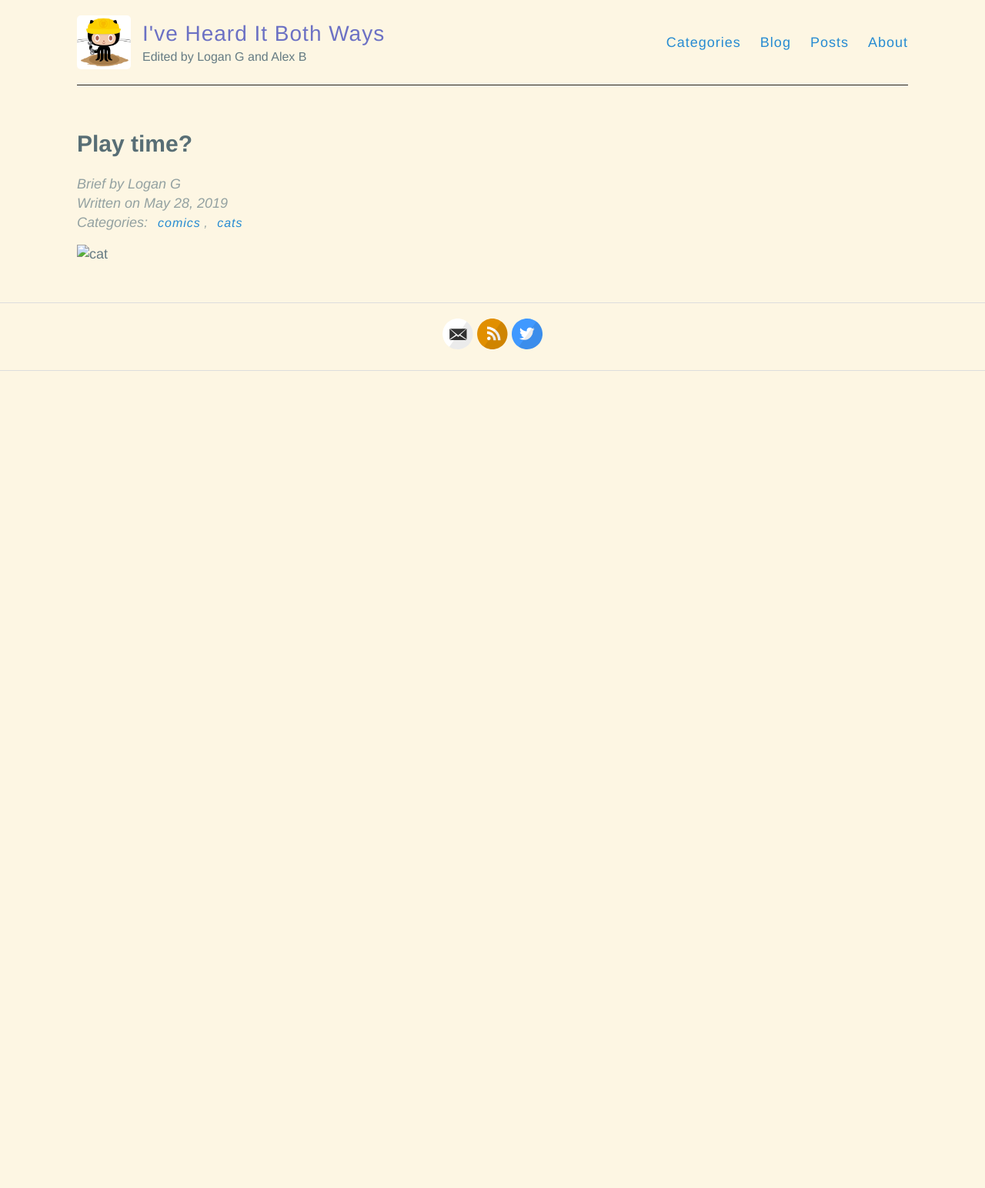
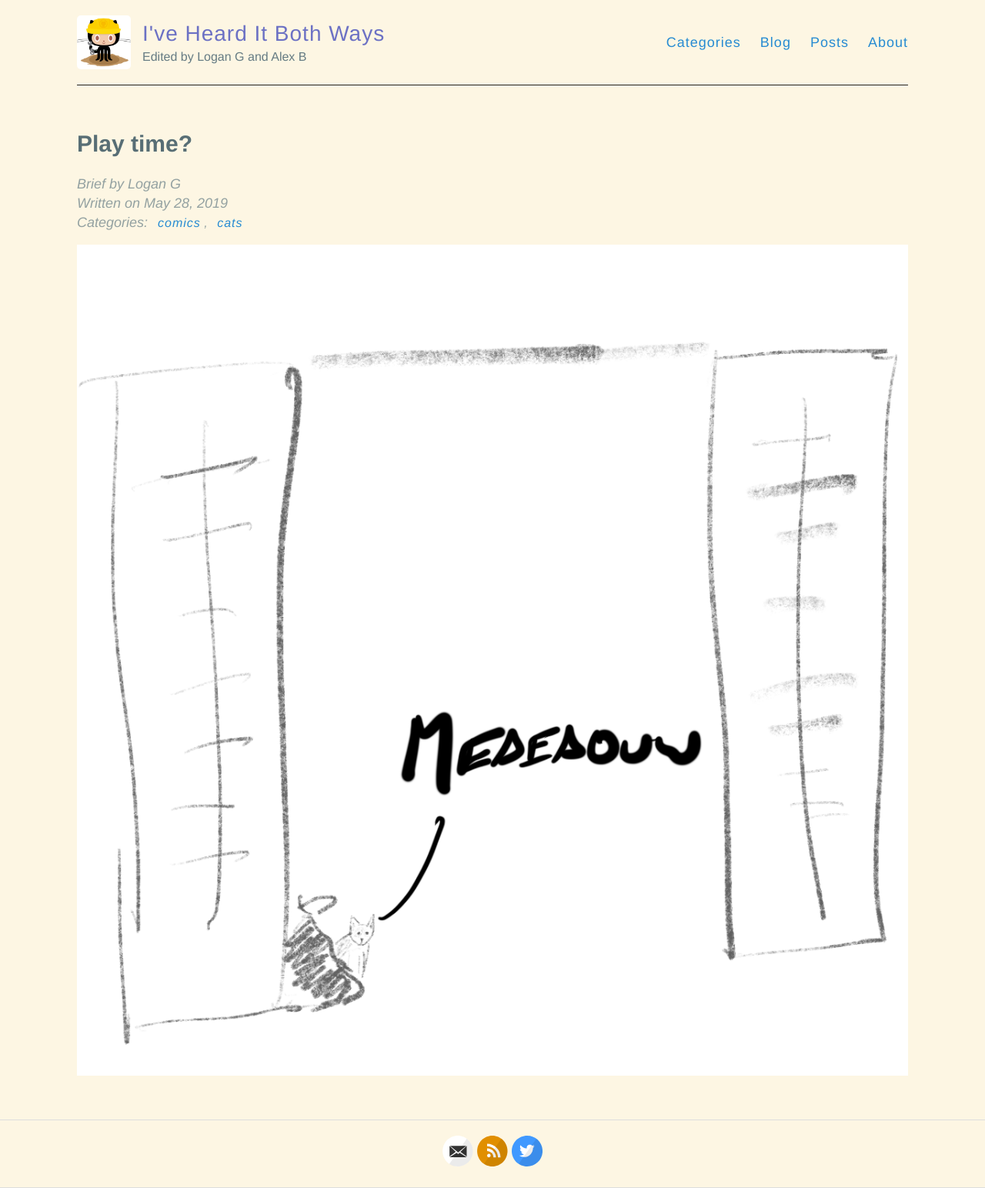
Before and after one commit to hencefarthing/hencefarthing.github.io, a Jekyll site: the page built from _briefs/2019/05/2019-05-28-cat.md, in a window 1280 px wide. Shown: the whole page at 77% size. Built offline with Jekyll 4.4.1, drawn with Linux system fonts in a browser that asks for light colours; comment, search, counter and statistics services are not loaded; before the commit the page ends 900 px from its top, so only the background shows below that.

Commit message:
moved the image

```diff
--- a/_briefs/2019/05/2019-05-28-cat.md
+++ b/_briefs/2019/05/2019-05-28-cat.md
@@ -5,4 +5,4 @@ title: Play time?
 categories: comics cats
 ---
 
-![cat](/briefs/2019/05/2019-05-28-cat.png)
+![cat](/images/briefs/2019-05-28-cat.png)
```
Also changed, not shown: images/briefs/2019-05-28-cat.png (renamed from _briefs/2019/05/2019-05-28-cat.png).
